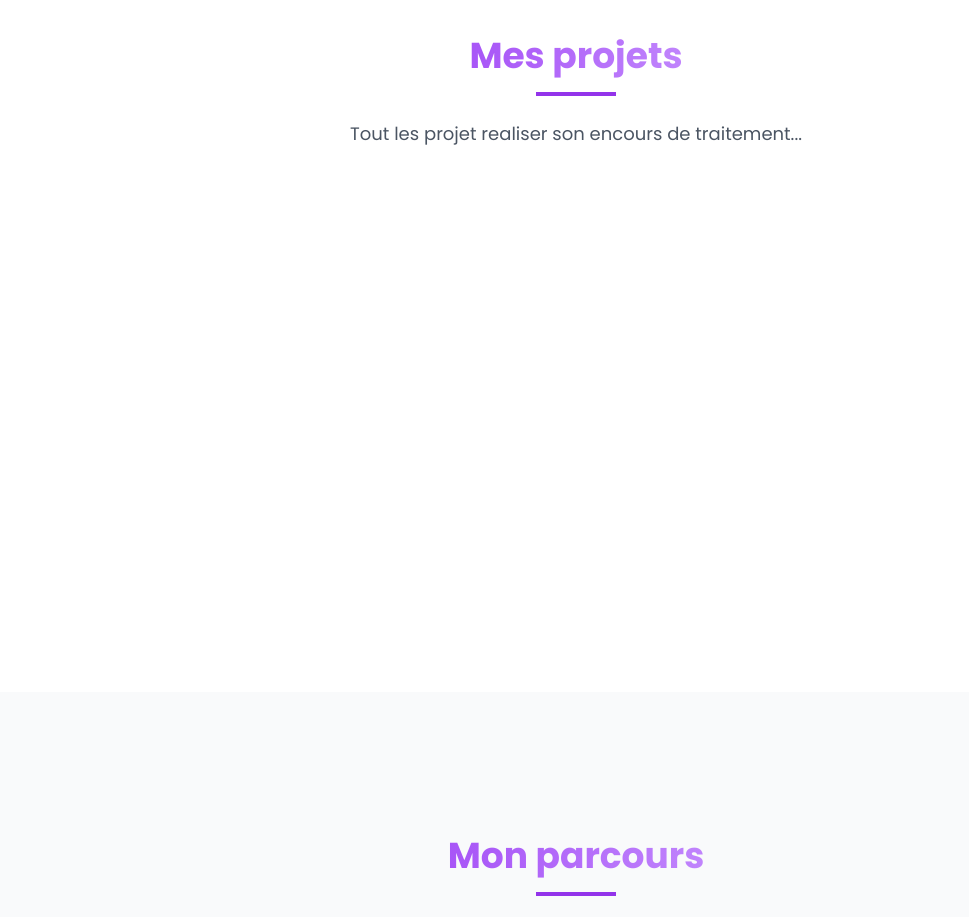
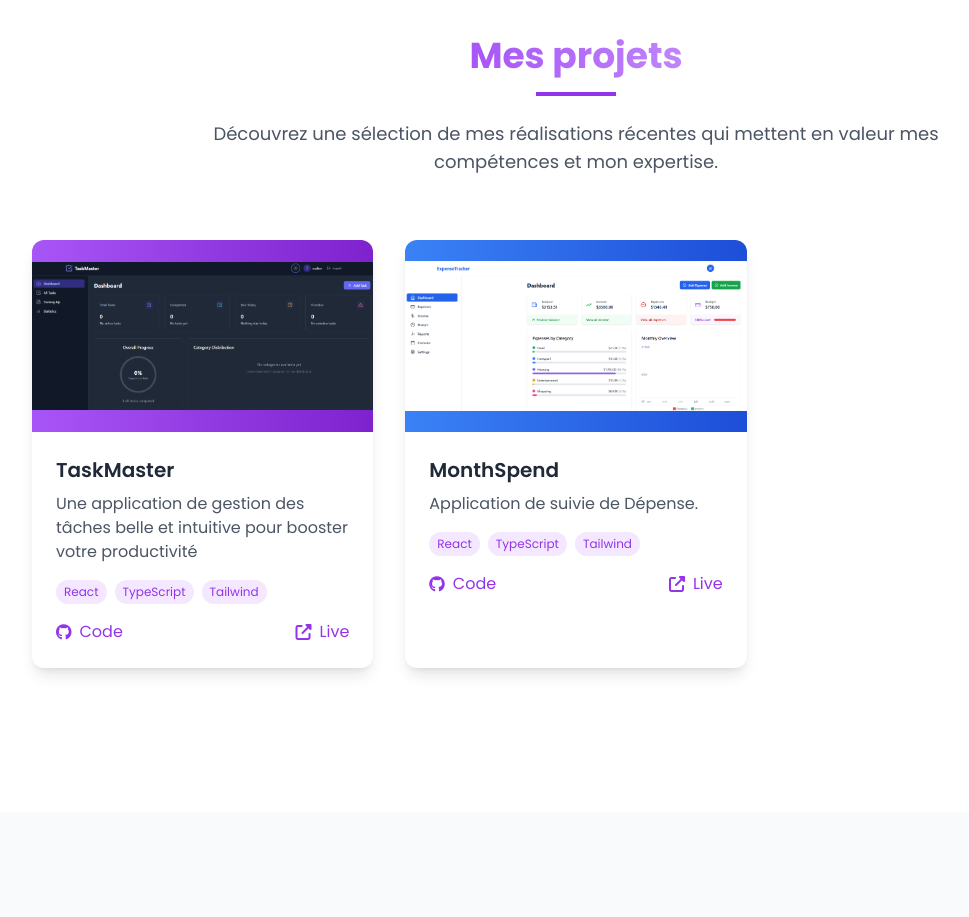
Before and after one commit to iamsalamii/Moussa, a plain HTML site: page index.html in a window 1280 px wide. Shown: the part 2680-3597 px from the top of the page, without its empty margins (64-1033 px from the left). Drawn offline with nearby package versions, Linux system fonts and the light colour scheme.

Commit message:
Mise à jour du portfolio : nouvel ajout dans la section projets

```diff
--- a/index.html
+++ b/index.html
@@ -248,7 +248,7 @@
                         <a href="https://github.com/iamsalamii" class="w-12 h-12 flex items-center justify-center rounded-full bg-white dark:bg-dark-800 shadow-md hover:bg-purple-100 dark:hover:bg-dark-700 transition-colors text-primary-600 dark:text-primary-400">
                             <i class="fab fa-github text-xl"></i>
                         </a>
-                        <a href="cvmoussagerman.pdf" class="w-12 h-12 flex items-center justify-center rounded-full bg-white dark:bg-dark-800 shadow-md hover:bg-purple-100 dark:hover:bg-dark-700 transition-colors text-primary-600 dark:text-primary-400">
+                        <a href="moussa_resume.pdf" class="w-12 h-12 flex items-center justify-center rounded-full bg-white dark:bg-dark-800 shadow-md hover:bg-purple-100 dark:hover:bg-dark-700 transition-colors text-primary-600 dark:text-primary-400">
                             <i class="fas fa-file-alt text-xl"></i>
                         </a>
                     </div>
@@ -453,32 +453,31 @@
                 </h2>
                 <div class="w-20 h-1 bg-primary-600 mx-auto mb-6"></div>
                 <p class="text-lg text-gray-600 dark:text-gray-300 max-w-3xl mx-auto">
-                    <!-- Découvrez une sélection de mes réalisations récentes qui mettent en valeur mes compétences et mon expertise. -->
-                     Tout les projet realiser son encours de traitement...
+                     Découvrez une sélection de mes réalisations récentes qui mettent en valeur mes compétences et mon expertise.
+
                 </p>
             </div>
 
-            <!-- <div class="grid md:grid-cols-2 lg:grid-cols-3 gap-8">
+            <div class="grid md:grid-cols-2 lg:grid-cols-3 gap-8">
                 <div class="project-card bg-white dark:bg-dark-800 rounded-xl overflow-hidden shadow-lg reveal">
                     <div class="h-48 bg-gradient-to-r from-primary-500 to-primary-700 flex items-center justify-center">
-                        <i class="fas fa-shopping-cart text-white text-6xl"></i>
+                        <img src="image/tasmaster.png" alt="">
                     </div>
                     <div class="p-6">
-                        <h3 class="text-xl font-semibold mb-2">E-commerce React</h3>
+                        <h3 class="text-xl font-semibold mb-2">TaskMaster</h3>
                         <p class="text-gray-600 dark:text-gray-300 mb-4">
-                            Plateforme e-commerce complète avec panier, paiement et dashboard admin.
+                            Une application de gestion des tâches belle et intuitive pour booster votre productivité
                         </p>
                         <div class="flex flex-wrap gap-2 mb-4">
-                            <span class="px-2 py-1 bg-primary-100 dark:bg-primary-900/30 text-primary-600 dark:text-primary-400 rounded-full text-xs">React</span>
+                           <span class="px-2 py-1 bg-primary-100 dark:bg-primary-900/30 text-primary-600 dark:text-primary-400 rounded-full text-xs">React</span>
                             <span class="px-2 py-1 bg-primary-100 dark:bg-primary-900/30 text-primary-600 dark:text-primary-400 rounded-full text-xs">TypeScript</span>
-                            <span class="px-2 py-1 bg-primary-100 dark:bg-primary-900/30 text-primary-600 dark:text-primary-400 rounded-full text-xs">Node.js</span>
-                            <span class="px-2 py-1 bg-primary-100 dark:bg-primary-900/30 text-primary-600 dark:text-primary-400 rounded-full text-xs">MongoDB</span>
+                            <span class="px-2 py-1 bg-primary-100 dark:bg-primary-900/30 text-primary-600 dark:text-primary-400 rounded-full text-xs">Tailwind</span>
                         </div>
                         <div class="flex justify-between">
-                            <a href="#" class="text-primary-600 dark:text-primary-400 hover:underline flex items-center">
+                            <a href="https://github.com/iamsalamii/TaskMaster" class="text-primary-600 dark:text-primary-400 hover:underline flex items-center">
                                 <i class="fab fa-github mr-2"></i> Code
                             </a>
-                            <a href="#" class="text-primary-600 dark:text-primary-400 hover:underline flex items-center">
+                            <a href="https://task-master-lake-seven.vercel.app" class="text-primary-600 dark:text-primary-400 hover:underline flex items-center">
                                 <i class="fas fa-external-link-alt mr-2"></i> Live
                             </a>
                         </div>
@@ -487,31 +486,30 @@
 
                 <div class="project-card bg-white dark:bg-dark-800 rounded-xl overflow-hidden shadow-lg reveal" style="animation-delay: 0.2s;">
                     <div class="h-48 bg-gradient-to-r from-blue-500 to-blue-700 flex items-center justify-center">
-                        <i class="fas fa-video text-white text-6xl"></i>
+                        <img src="image/monthspend.png" alt="">
                     </div>
                     <div class="p-6">
-                        <h3 class="text-xl font-semibold mb-2">Streaming Platform</h3>
+                        <h3 class="text-xl font-semibold mb-2">MonthSpend</h3>
                         <p class="text-gray-600 dark:text-gray-300 mb-4">
-                            Application de streaming vidéo avec recommandations personnalisées.
+                            Application de suivie de Dépense.
                         </p>
                         <div class="flex flex-wrap gap-2 mb-4">
                             <span class="px-2 py-1 bg-primary-100 dark:bg-primary-900/30 text-primary-600 dark:text-primary-400 rounded-full text-xs">React</span>
-                            <span class="px-2 py-1 bg-primary-100 dark:bg-primary-900/30 text-primary-600 dark:text-primary-400 rounded-full text-xs">Redux</span>
-                            <span class="px-2 py-1 bg-primary-100 dark:bg-primary-900/30 text-primary-600 dark:text-primary-400 rounded-full text-xs">Python</span>
-                            <span class="px-2 py-1 bg-primary-100 dark:bg-primary-900/30 text-primary-600 dark:text-primary-400 rounded-full text-xs">PostgreSQL</span>
+                            <span class="px-2 py-1 bg-primary-100 dark:bg-primary-900/30 text-primary-600 dark:text-primary-400 rounded-full text-xs">TypeScript</span>
+                            <span class="px-2 py-1 bg-primary-100 dark:bg-primary-900/30 text-primary-600 dark:text-primary-400 rounded-full text-xs">Tailwind</span>
                         </div>
                         <div class="flex justify-between">
-                            <a href="#" class="text-primary-600 dark:text-primary-400 hover:underline flex items-center">
+                            <a href="https://github.com/iamsalamii/Monthspend" class="text-primary-600 dark:text-primary-400 hover:underline flex items-center">
                                 <i class="fab fa-github mr-2"></i> Code
                             </a>
-                            <a href="#" class="text-primary-600 dark:text-primary-400 hover:underline flex items-center">
+                            <a href="https://monthspend.vercel.app" class="text-primary-600 dark:text-primary-400 hover:underline flex items-center">
                                 <i class="fas fa-external-link-alt mr-2"></i> Live
                             </a>
                         </div>
                     </div>
                 </div>
 
-                <div class="project-card bg-white dark:bg-dark-800 rounded-xl overflow-hidden shadow-lg reveal" style="animation-delay: 0.2s;">
+                <!-- <div class="project-card bg-white dark:bg-dark-800 rounded-xl overflow-hidden shadow-lg reveal" style="animation-delay: 0.2s;">
                     <div class="h-48 bg-gradient-to-r from-green-500 to-green-700 flex items-center justify-center">
                         <i class="fas fa-chart-line text-white text-6xl"></i>
                     </div>
@@ -614,14 +612,14 @@
                         </div>
                     </div>
                 </div>
-            </div> -->
+            </div>  -->
 
             <!-- <div class="text-center mt-16 reveal">
                 <a href="#" class="px-6 py-3 bg-primary-600 hover:bg-primary-700 text-white rounded-full font-medium transition-colors shadow-lg hover:shadow-primary-500/30 inline-flex items-center">
                     <i class="fab fa-github mr-2"></i> Voir plus sur GitHub
                 </a>
-            </div> -->
-        </div>
+            </div>
+        </div>-->
     </section>
 
     <!-- Experience Section -->
```
Also changed, not shown: image/monthspend.png (added), image/tasmaster.png (added), 2 other files.
